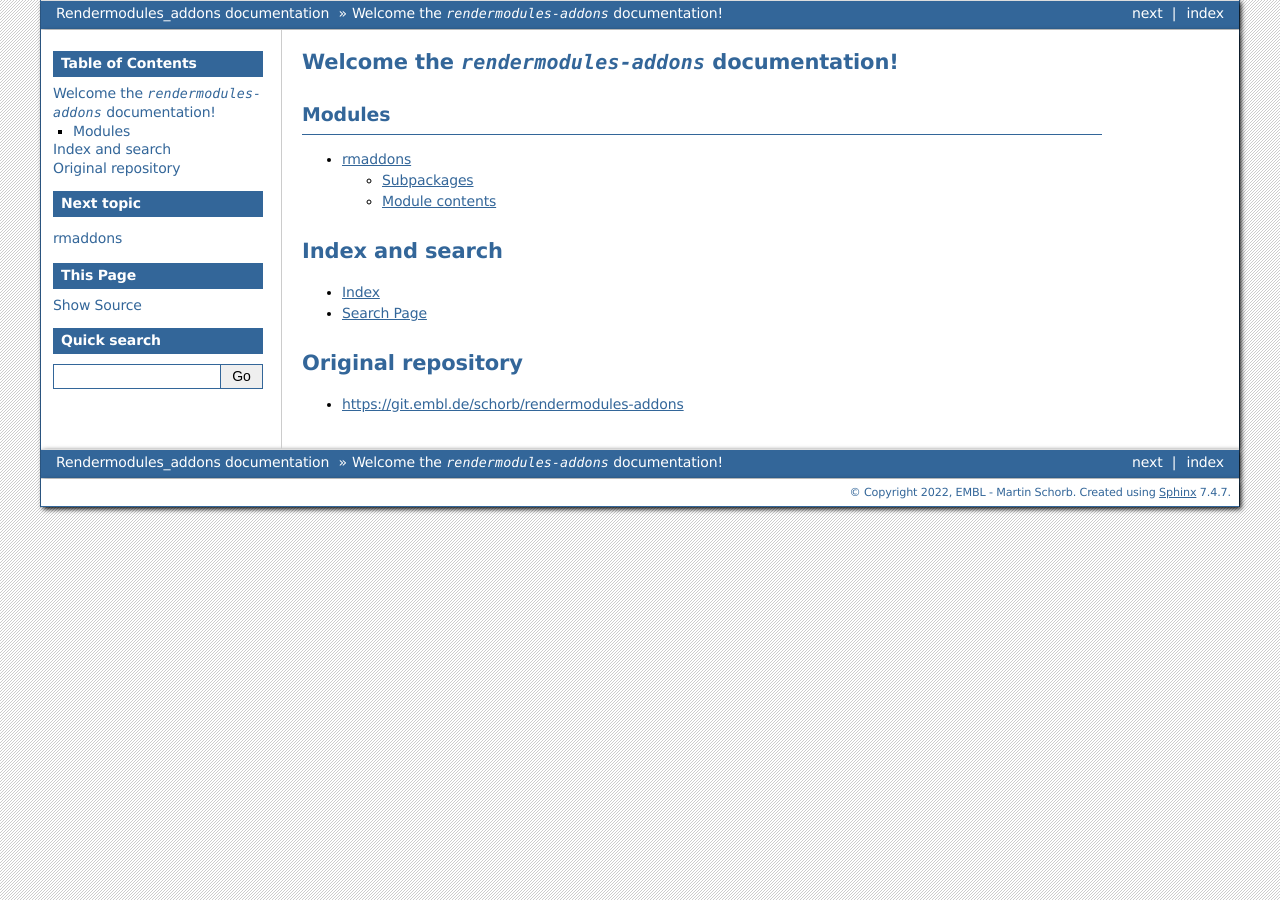
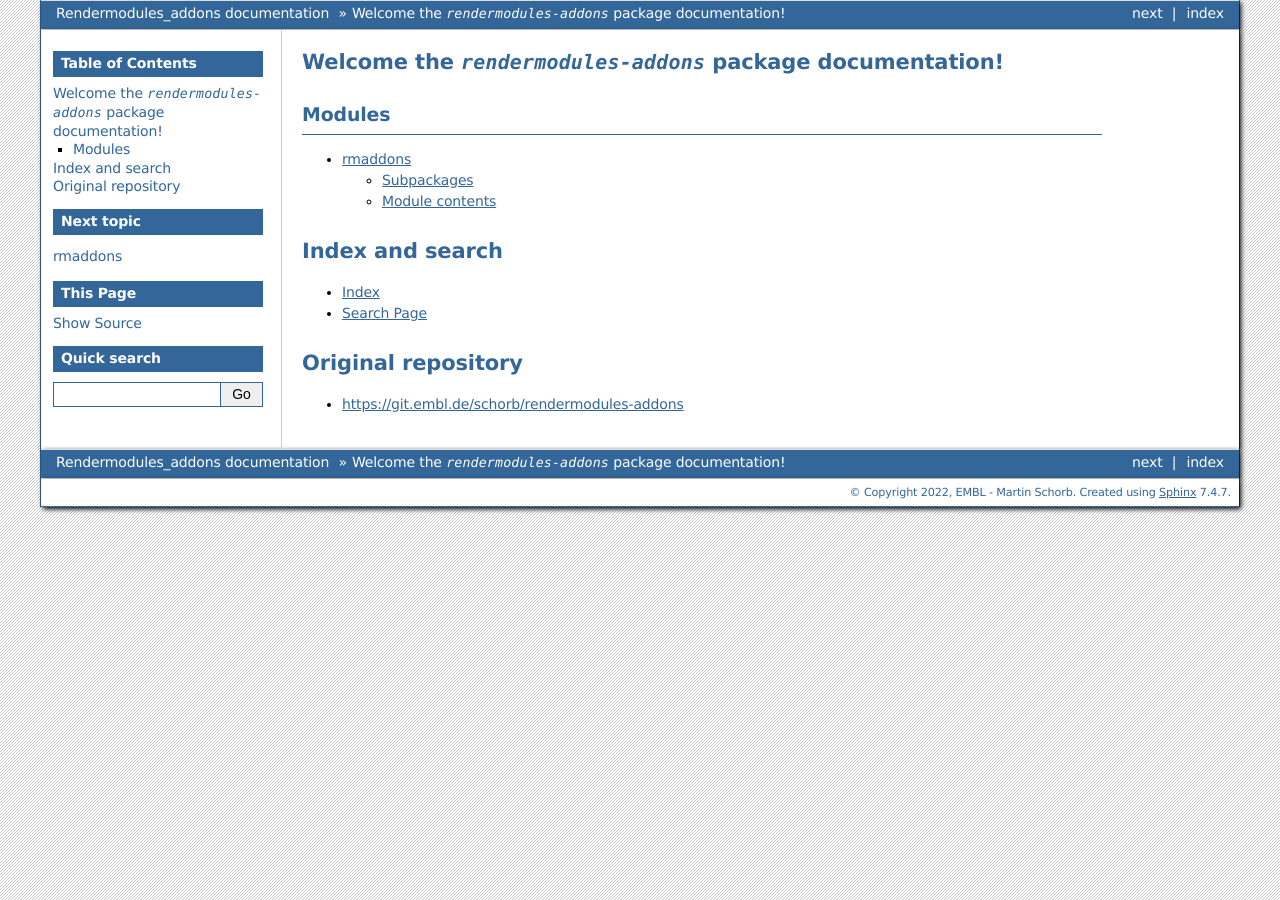
Before and after one commit to martinschorb/rendermodules-addons, a Sphinx documentation site: the page built from docs/index.rst, in a window 1280 px wide. Built offline with Sphinx 7.4.7, drawn with Linux system fonts in a browser that asks for light colours.

```diff
--- a/docs/index.rst
+++ b/docs/index.rst
@@ -3,7 +3,7 @@
    You can adapt this file completely to your liking, but it should at least
    contain the root `toctree` directive.
 
-Welcome the `rendermodules-addons` documentation!
+Welcome the `rendermodules-addons` package documentation!
 =============================================================================
 
 .. toctree::
```
Also changed, not shown: README.md (+5 -2 lines), test_requirements.txt (+0 -7 lines), .gitlab-ci.yml.
